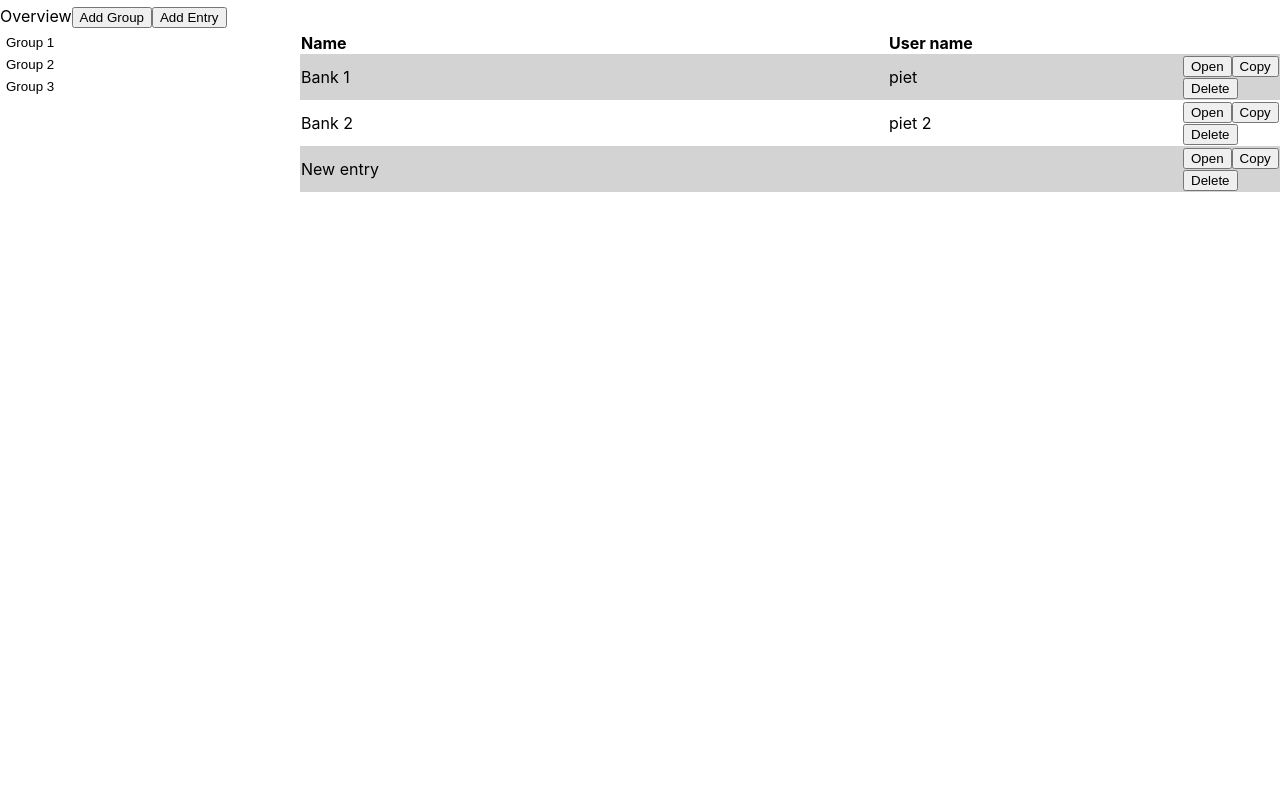
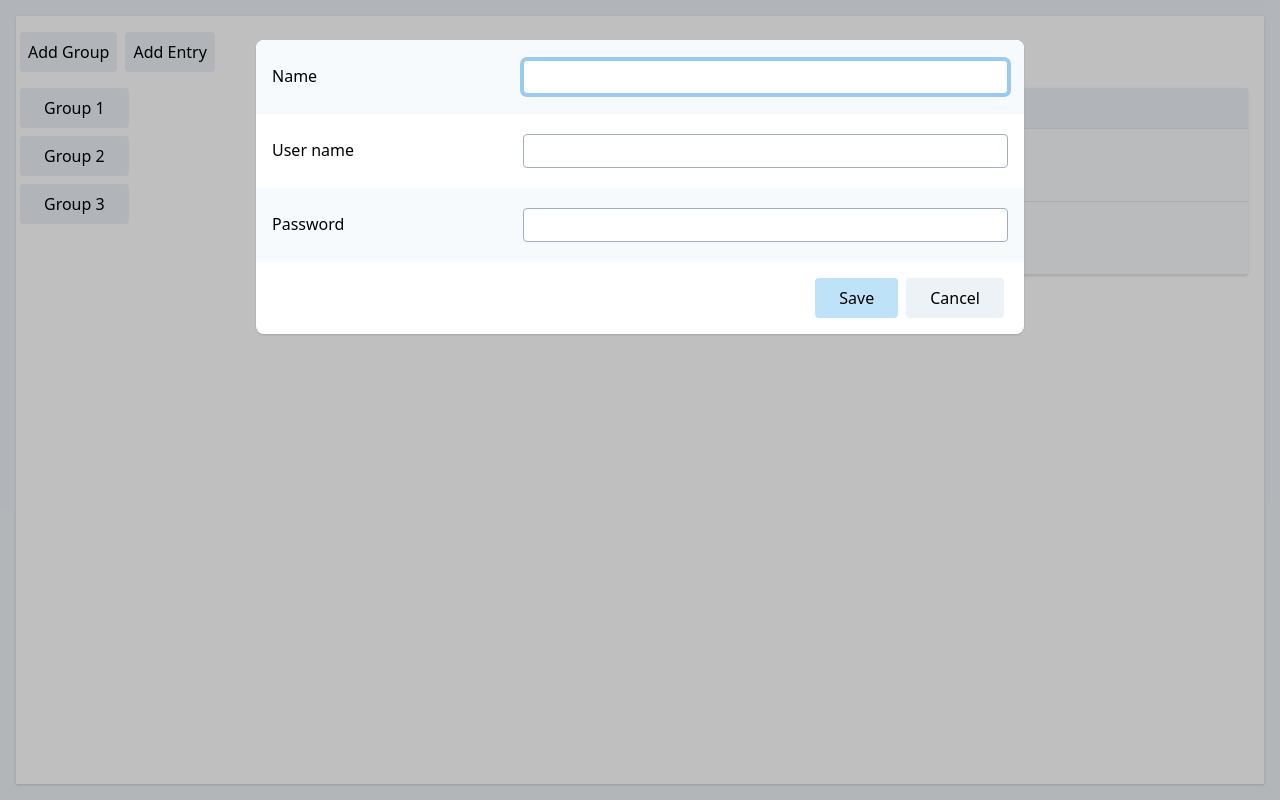
Before and after one commit to dmeelker/PasswordStoreClient, a React (Create React App) app: page / in a window 1280 px wide. Both pictures are taken after a click on the button "Add Entry". Built offline with nearby package versions, Linux system fonts and the light colour scheme.

Commit message:
Tailwind

```diff
--- a/public/index.html
+++ b/public/index.html
@@ -1,5 +1,5 @@
 <!DOCTYPE html>
-<html lang="en">
+<html lang="en" class="h-full">
   <head>
     <meta charset="utf-8" />
     <link rel="icon" href="%PUBLIC_URL%/favicon.ico" />
@@ -26,9 +26,11 @@
     -->
     <title>React App</title>
   </head>
-  <body>
+  <body class="h-full bg-gray-200">
     <noscript>You need to enable JavaScript to run this app.</noscript>
-    <div id="root"></div>
+    <div class="h-full p-4 box-border">
+      <div id="root" class="bg-white shadow h-full"></div>
+    </div>
     <!--
       This HTML file is a template.
       If you open it directly in the browser, you will see an empty page.
--- a/src/App.tsx
+++ b/src/App.tsx
@@ -1,6 +1,6 @@
 import React from 'react';
 import logo, { ReactComponent } from './logo.svg';
-import './App.scss';
+import './styles.css';
 import { render } from '@testing-library/react';
 import { Login } from './Screens/Login/Login';
 import { Overview } from './Screens/Overview/Overview';
--- a/src/Components/Overlay/Overlay.tsx
+++ b/src/Components/Overlay/Overlay.tsx
@@ -1,5 +1,5 @@
 import React from "react";
-import "./Overlay.scss";
+//import "./Overlay.scss";
 
 export interface OverlayProps {
     children: any;
@@ -7,7 +7,7 @@ export interface OverlayProps {
 
 export function Overlay(props: OverlayProps) {
     return (
-        <div className="overlay">
+        <div className="fixed inset-0 bg-black bg-opacity-25 w-full h-full">
             {props.children}
         </div>
     );
--- a/src/Screens/Overview/EntryDetails.tsx
+++ b/src/Screens/Overview/EntryDetails.tsx
@@ -1,13 +1,19 @@
-import React from 'react';
+import React, { useEffect } from 'react';
 import { PasswordEntry } from '../../Model/Model';
 
 interface EntryDetailsProp {
     entry: PasswordEntry;
-    editingDone: () => any;
+    savePressed: () => any;
+    cancelPressed: () => any;
 }
 
 export function EntryDetails(props: EntryDetailsProp) {
     let entry = props.entry;
+    const firstField = React.useRef<HTMLInputElement>(null);
+
+    useEffect(() => {
+        firstField.current?.focus();
+    });
 
     const onFormSubmit = (event: React.FormEvent<HTMLFormElement>) => {
         event.preventDefault();
@@ -16,29 +22,37 @@ export function EntryDetails(props: EntryDetailsProp) {
         entry.name = formData.get("name") as string;
         entry.username = formData.get("username") as string;
         entry.password = formData.get("password") as string;
-        props.editingDone();
+        props.savePressed();
     };
 
     const cancelButtonPressed = (event: React.MouseEvent) => {
         event.preventDefault();
-        props.editingDone();
+        props.cancelPressed();
     };
 
     return (
-        <div className="entry-details">
+        <div className="m-auto w-3/5 my-10 bg-white shadow overflow-hidden sm:rounded-lg">
             <form onSubmit={onFormSubmit}>
-                <div className="table">
-                    <label>Name</label>
-                    <input type="text" name="name" defaultValue={props.entry.name} />
+                <div className="leading-8">
+                    <div className="bg-gray-100 px-4 py-5 grid grid-cols-3 gap-4">
+                        <label className="">Name</label>
+                        <input type="text" name="name" className="col-span-2" defaultValue={props.entry.name} autoComplete="off" ref={firstField}/>
+                    </div>
 
-                    <label>User name</label>
-                    <input type="text" name="username" defaultValue={props.entry.username} />
+                    <div className="bg-white px-4 py-5 grid grid-cols-3 gap-4">
+                        <label className="">User name</label>
+                        <input type="text" name="username" className="col-span-2" defaultValue={props.entry.username} autoComplete="off"/>
+                    </div>
 
-                    <label>Password</label>
-                    <input type="password" name="password" defaultValue={props.entry.password} />
+                    <div className="bg-gray-100 px-4 py-5 grid grid-cols-3 gap-4">
+                        <label className="">Password</label>
+                        <input type="password" name="password" className="col-span-2" defaultValue={props.entry.password} />
+                    </div>
                 </div>
-                <input type="submit" value="Save"></input>
-                <button onClick={cancelButtonPressed}>Cancel</button>
+                <div className="text-right m-4">
+                    <input className="btn-primary" type="submit" value="Save"></input>
+                    <button className="btn-secondary" onClick={cancelButtonPressed}>Cancel</button>
+                </div>
             </form>
         </div>
     );
--- a/src/Screens/Overview/EntryTable.tsx
+++ b/src/Screens/Overview/EntryTable.tsx
@@ -25,20 +25,21 @@ export function EntryTable(props: EntryTableProps) {
         <td>{item.name}</td>
         <td>{item.username}</td>
         <td>
-          <button onClick={() => props.openEntry(item)}>Open</button>
-          <button onClick={() => copyToClipboard(item)}>Copy</button>
-          <button onClick={() => props.onDeleteEntry(item)}>Delete</button>
+          <button className="btn" onClick={() => props.openEntry(item)}>Open</button>
+          <button className="btn" onClick={() => copyToClipboard(item)}>Copy</button>
+          <button className="btn" onClick={() => props.onDeleteEntry(item)}>Delete</button>
         </td>
       </tr>
     );
   }
 
   return (
-    <table className="entry-table">
+    <table className="w-full">
       <thead>
         <tr>
-          <th>Name</th>
-          <th>User name</th>
+          <th className="w-1/5">Name</th>
+          <th className="w-1/5">User name</th>
+          <th className="w-3/5"></th>
         </tr>
       </thead>
       <tbody>
--- a/src/Screens/Overview/GroupList.tsx
+++ b/src/Screens/Overview/GroupList.tsx
@@ -10,7 +10,7 @@ export interface GroupListProps {
 export function GroupList(props: GroupListProps) {
   return (<div className="group-list">
     {props.groups.map((group, index) => (
-      <button key={group.id} onClick={() => props.selectionChangedHandler(group)}>{group.name}</button>
+      <button className="btn block mb-2" key={group.id} onClick={() => props.selectionChangedHandler(group)}>{group.name}</button>
     ))}
   </div>);
 }
--- a/src/Screens/Overview/Overview.tsx
+++ b/src/Screens/Overview/Overview.tsx
@@ -1,5 +1,5 @@
 import React, { useState } from 'react';
-import "./Overview.scss";
+//import "./Overview.scss";
 import { PasswordGroup, ApplicationModel, PasswordEntry } from '../../Model/Model';
 import { Overlay } from '../../Components/Overlay/Overlay';
 import { EntryTable } from './EntryTable';
@@ -10,6 +10,7 @@ export function Overview() {
   const [groups, setGroups] = useState(ApplicationModel.instance.groups);
   const [selectedGroup, setSelectedGroup] = useState(groups[0]);
   const [openEntry, setOpenEntry] = useState<PasswordEntry>();
+  const [createMode, setCreateMode] = useState(false);
 
   function createNewGroup(){
     let newGroupName = prompt("What should the new group be called?");
@@ -23,14 +24,11 @@ export function Overview() {
 
   function createNewEntry(){
     let newEntry = new PasswordEntry();
-    newEntry.name = "New entry";
-
-    let updatedGroup = selectedGroup.clone();
-    updatedGroup.entries.push(newEntry);
-    setSelectedGroup(updatedGroup);
+    showEntryDetails(newEntry, true);
   }
 
-  function doOpenEntry(entry: PasswordEntry) {
+  function showEntryDetails(entry: PasswordEntry, createMode: boolean = false) {
+    setCreateMode(createMode);
     setOpenEntry(entry);
   }
 
@@ -41,7 +39,17 @@ export function Overview() {
     setSelectedGroup(updatedGroup);
   }
 
-  function clearOpenEntrySelection() {
+  function completeEdit() {
+    if(createMode && openEntry) {
+      let updatedGroup = selectedGroup.clone();
+      updatedGroup.entries.push(openEntry);
+      setSelectedGroup(updatedGroup);
+    }
+
+    setOpenEntry(undefined);
+  }
+
+  function cancelEdit() {
     setOpenEntry(undefined);
   }
 
@@ -49,23 +57,23 @@ export function Overview() {
   if (openEntry) {
     entryDetails = (
       <Overlay>
-        <EntryDetails entry={openEntry} editingDone={clearOpenEntrySelection}/>
+        <EntryDetails entry={openEntry} savePressed={completeEdit} cancelPressed={cancelEdit}/>
       </Overlay>
     );
   }
 
   return (
-    <div className="overview-wrap">
-      <div className="header">Overview
-        <button onClick={createNewGroup}>Add Group</button>
-        <button onClick={createNewEntry}>Add Entry</button>
+    <div className="h-full flex flex-col">
+      <div className="py-4">
+        <button className="btn-toolbar" onClick={createNewGroup}>Add Group</button>
+        <button className="btn-toolbar" onClick={createNewEntry}>Add Entry</button>
       </div>
-      <div className="overview-container">
-        <div className="tree-container">
+      <div className="flex-1 flex">
+        <div className="w-1/4">
           <GroupList groups={groups} selectedGroup={selectedGroup} selectionChangedHandler={(newSelection => setSelectedGroup(newSelection))} />
         </div>
-        <div className="table-container">
-          <EntryTable entries={selectedGroup.entries} openEntry={doOpenEntry} onDeleteEntry={doDeleteEntry}/>
+        <div className="flex-1 px-4">
+          <EntryTable entries={selectedGroup.entries} openEntry={showEntryDetails} onDeleteEntry={doDeleteEntry}/>
         </div>
       </div>
       {entryDetails}
--- a/src/index.tsx
+++ b/src/index.tsx
@@ -1,6 +1,6 @@
 import React from 'react';
 import ReactDOM from 'react-dom';
-import './index.scss';
+//import './index.scss';
 import App from './App';
 import { ApplicationModel, PasswordGroup, PasswordEntry } from './Model/Model';
 
--- /dev/null
+++ b/src/styles-source.css
@@ -0,0 +1,62 @@
+@import "tailwindcss/base";
+
+@import "tailwindcss/components";
+
+@import "tailwindcss/utilities";
+
+
+.btn {
+    @apply bg-gray-200 px-6 py-2 rounded border-gray-100 mx-1;
+}
+
+.btn:hover {
+    @apply bg-gray-400;
+}
+
+.btn-primary {
+    @apply bg-blue-200 px-6 py-2 rounded border-gray-100 mx-1;
+}
+
+.btn-primary:hover {
+    @apply bg-blue-400;
+}
+
+.btn-secondary {
+    @apply bg-gray-200 px-6 py-2 rounded border-gray-100 mx-1;
+}
+
+.btn-secondary:hover {
+    @apply bg-gray-400;
+}
+
+.btn-toolbar {
+    @apply bg-gray-200 px-2 py-2 rounded border-gray-100 mx-1;
+}
+
+.btn-toolbar:hover {
+    @apply bg-gray-400;
+}
+
+/* Forms */
+input[type="text"], input[type="password"] {
+    @apply border border-gray-500 rounded px-2 leading-8;
+}
+
+input[type="text"]:focus, input[type="password"]:focus {
+    @apply outline-none shadow-outline border-blue-300;
+}
+
+
+/* Table */
+
+table {
+    @apply rounded shadow;
+}
+
+th {
+    @apply bg-gray-200 text-left px-4 py-2 font-medium border-b border-gray-300;
+}
+
+td {
+    @apply bg-gray-100 border-b border-gray-300 px-4 py-4;
+}
--- /dev/null
+++ b/tailwind.config.js
@@ -0,0 +1,8 @@
+module.exports = {
+  purge: [],
+  theme: {
+    extend: {},
+  },
+  variants: {},
+  plugins: [],
+}
```
Also changed, not shown: package.json (+7 -3 lines), 1 other file (tests, documents, lock files or other folders).
